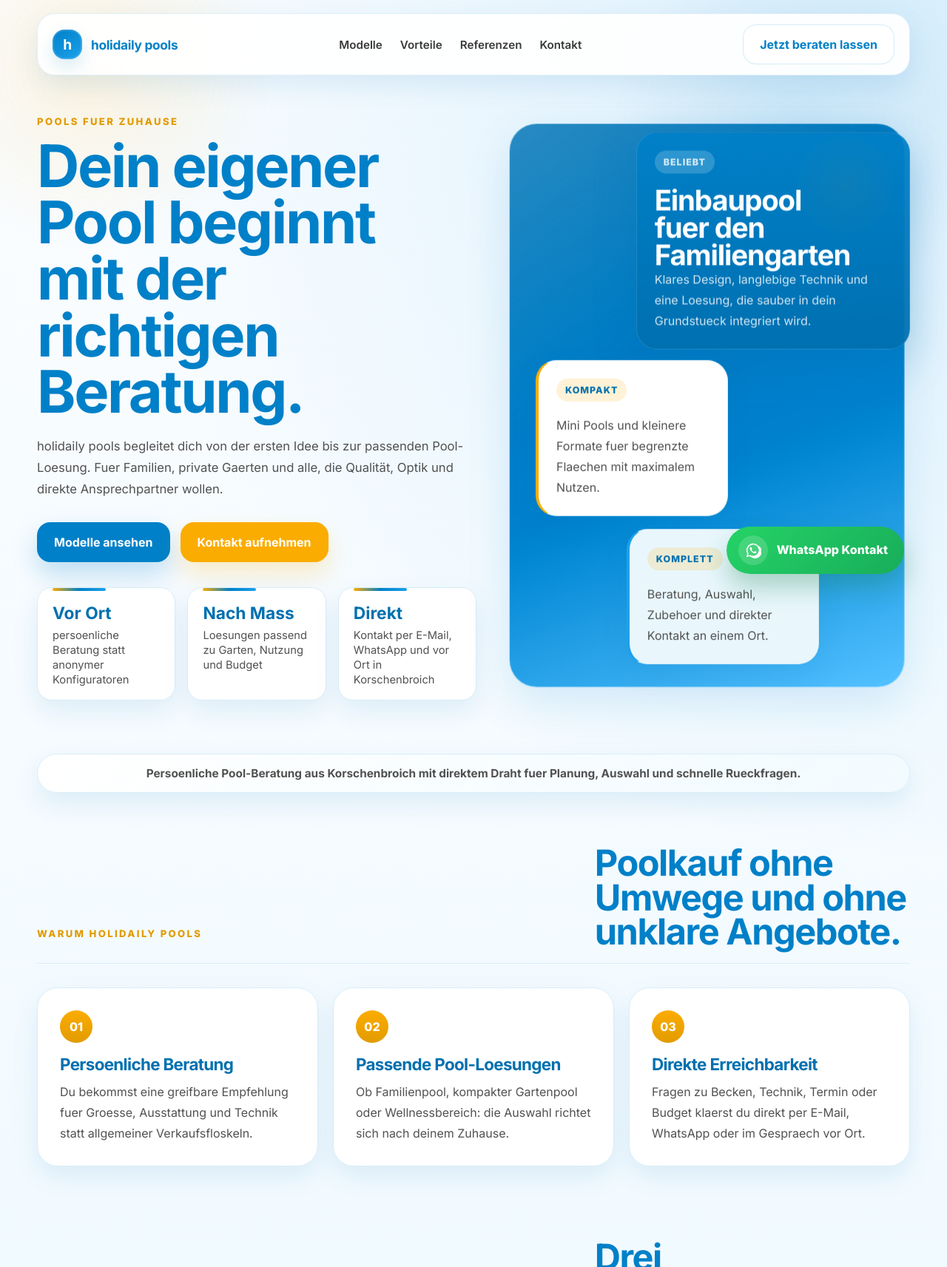
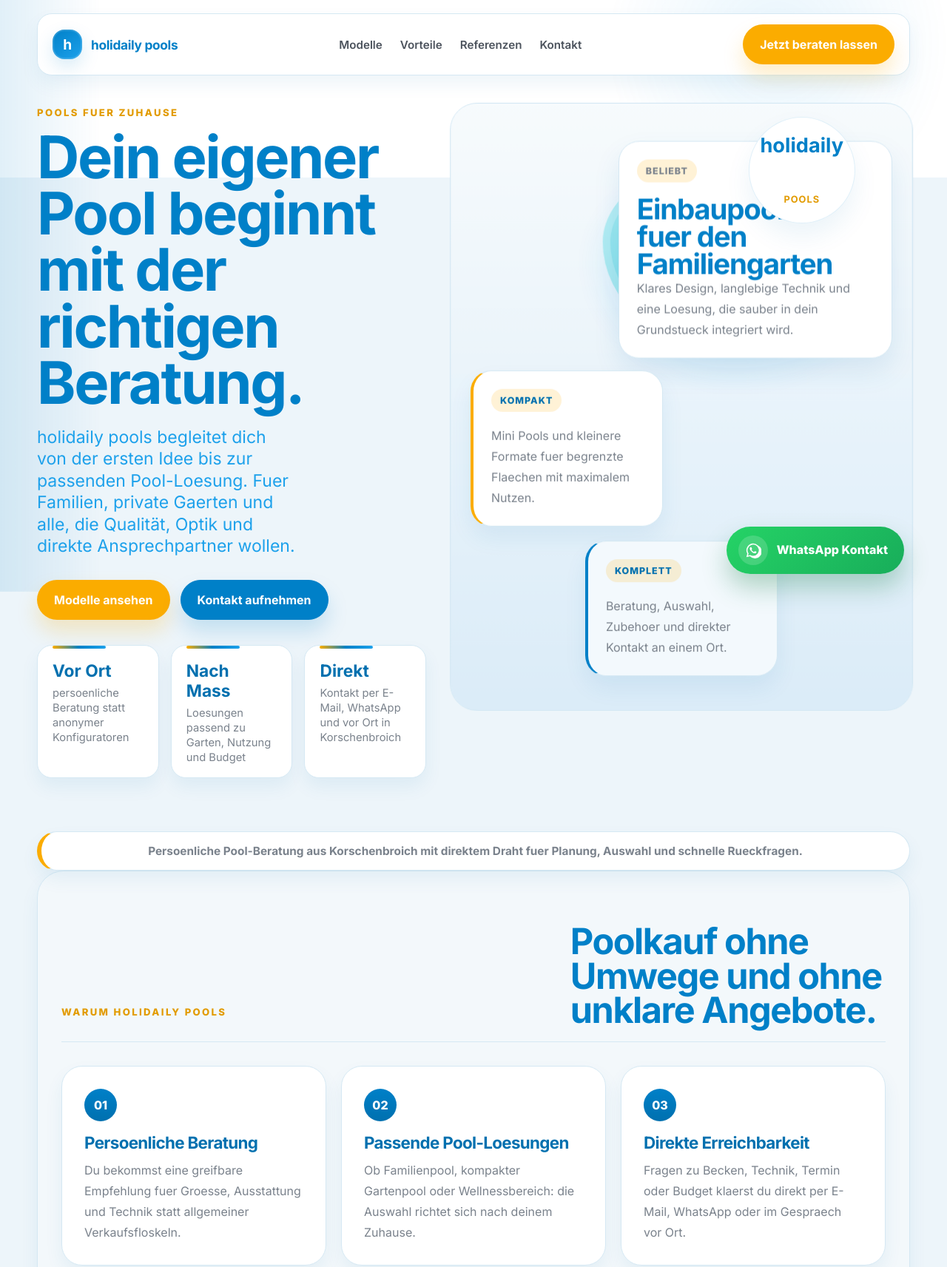
Before and after one commit to rg-ru/holidaily, a plain HTML site: page index.html in a window 1280 px wide. Shown: the top 1713 px of the page at 74% size. Drawn offline with Linux system fonts and the light colour scheme; a web font is replaced by a local one.

Commit message:
Refine landing page to match Waterair visual style

```diff
--- a/index.html
+++ b/index.html
@@ -21,7 +21,7 @@
   <script>
     document.documentElement.classList.add("has-motion");
   </script>
-  <link rel="stylesheet" href="styles.css?v=20260312-1">
+  <link rel="stylesheet" href="styles.css?v=20260312-2">
 </head>
   <body>
   <div class="page-shell">
@@ -36,7 +36,7 @@
         <a href="#referenzen">Referenzen</a>
         <a href="#kontakt">Kontakt</a>
       </nav>
-      <a class="button button-ghost" href="#kontakt">Jetzt beraten lassen</a>
+      <a class="button button-primary" href="#kontakt">Jetzt beraten lassen</a>
     </header>
 
     <main id="top">
@@ -69,6 +69,10 @@
         </div>
 
         <div class="hero-visual motion-reveal motion-right is-visible" aria-hidden="true" style="--delay: 220ms;">
+          <div class="hero-visual-badge">
+            <strong>holidaily</strong>
+            <span>pools</span>
+          </div>
           <div class="hero-card hero-card-large floating-card">
             <span class="card-tag">Beliebt</span>
             <h2>Einbaupool fuer den Familiengarten</h2>
--- a/styles.css
+++ b/styles.css
@@ -1,21 +1,21 @@
 :root {
-  --bg: #f1faff;
-  --bg-strong: #dff1fb;
+  --bg: #edf5fa;
+  --bg-strong: #dbeef8;
   --surface: #ffffff;
-  --surface-soft: #f6fbfe;
+  --surface-soft: #f7fbfd;
   --surface-blue: #0080c8;
   --surface-blue-dark: #0070af;
-  --text: #3a3a3a;
-  --muted: #515151;
-  --line: #d8edf8;
+  --text: #4c535d;
+  --muted: #7a828c;
+  --line: #d5e8f3;
   --blue: #0080c8;
   --blue-dark: #0070af;
   --aqua: #1da1eb;
   --aqua-soft: #e9f7fd;
   --yellow: #fbac00;
   --yellow-dark: #e29b00;
-  --shadow: 0 22px 60px rgba(0, 128, 200, 0.14);
-  --shadow-soft: 0 14px 34px rgba(0, 112, 175, 0.1);
+  --shadow: 0 22px 50px rgba(0, 128, 200, 0.1);
+  --shadow-soft: 0 12px 24px rgba(0, 112, 175, 0.07);
   --ease-out: cubic-bezier(0.22, 1, 0.36, 1);
   --radius-xl: 36px;
   --radius-lg: 28px;
@@ -37,9 +37,7 @@ body {
   min-width: 320px;
   font-family: "Inter", sans-serif;
   color: var(--text);
-  background:
-    radial-gradient(circle at top right, rgba(29, 161, 235, 0.16), transparent 24%),
-    linear-gradient(180deg, #fbfdff 0%, var(--bg) 36%, #ffffff 100%);
+  background: linear-gradient(180deg, #ffffff 0, #ffffff 240px, var(--bg) 240px, var(--bg) 100%);
 }
 
 body::before {
@@ -48,9 +46,8 @@ body::before {
   inset: 0;
   pointer-events: none;
   background:
-    radial-gradient(circle at 10% 12%, rgba(251, 172, 0, 0.12), transparent 18%),
-    radial-gradient(circle at 84% 22%, rgba(0, 128, 200, 0.1), transparent 20%),
-    radial-gradient(circle at 70% 80%, rgba(29, 161, 235, 0.08), transparent 18%);
+    linear-gradient(90deg, rgba(0, 128, 200, 0.12), rgba(0, 128, 200, 0) 140px),
+    radial-gradient(circle at 82% 8%, rgba(29, 161, 235, 0.1), transparent 18%);
   animation: backgroundDrift 18s ease-in-out infinite alternate;
 }
 
@@ -58,6 +55,8 @@ body::before {
   width: min(calc(100% - 32px), var(--container));
   margin: 0 auto;
   padding-bottom: 56px;
+  position: relative;
+  z-index: 1;
 }
 
 .site-header {
@@ -70,11 +69,11 @@ body::before {
   gap: 20px;
   margin: 18px 0 24px;
   padding: 14px 20px;
-  background: rgba(255, 255, 255, 0.92);
-  border: 1px solid rgba(0, 128, 200, 0.12);
-  border-radius: 24px;
+  background: #ffffff;
+  border: 1px solid var(--line);
+  border-radius: 20px;
   box-shadow: var(--shadow-soft);
-  backdrop-filter: blur(16px);
+  backdrop-filter: none;
 }
 
 .has-motion .motion-reveal {
@@ -176,11 +175,11 @@ body::before {
 
 .hero {
   display: grid;
-  grid-template-columns: 1.05fr 0.95fr;
-  gap: 48px;
+  grid-template-columns: 0.92fr 1.08fr;
+  gap: 36px;
   align-items: start;
-  min-height: calc(100vh - 150px);
-  padding-top: 30px;
+  min-height: auto;
+  padding-top: 18px;
 }
 
 .hero-copy {
@@ -241,8 +240,11 @@ h3 {
 
 .hero-text {
   margin-top: 22px;
-  max-width: 58ch;
-  font-size: 1.04rem;
+  max-width: 24ch;
+  color: var(--aqua);
+  font-size: clamp(1.2rem, 1.8vw, 1.7rem);
+  font-weight: 300;
+  line-height: 1.28;
 }
 
 .hero-actions {
@@ -258,7 +260,7 @@ h3 {
   justify-content: center;
   min-height: 54px;
   padding: 0 22px;
-  border-radius: 18px;
+  border-radius: 999px;
   border: 1px solid transparent;
   font-family: "brevia", "Inter", sans-serif;
   font-size: 1rem;
@@ -273,31 +275,31 @@ h3 {
 }
 
 .button-primary {
-  background: var(--blue);
+  background: var(--yellow);
   color: #ffffff;
-  box-shadow: 0 16px 34px rgba(0, 128, 200, 0.24);
+  box-shadow: 0 16px 28px rgba(251, 172, 0, 0.22);
 }
 
 .button-primary:hover {
-  background: var(--blue-dark);
+  background: var(--yellow-dark);
 }
 
 .button-secondary {
-  background: var(--yellow);
+  background: var(--blue);
   color: #ffffff;
-  border-color: var(--yellow);
-  box-shadow: 0 16px 34px rgba(251, 172, 0, 0.22);
+  border-color: var(--blue);
+  box-shadow: 0 16px 28px rgba(0, 128, 200, 0.18);
 }
 
 .button-secondary:hover {
-  background: var(--yellow-dark);
-  border-color: var(--yellow-dark);
+  background: var(--blue-dark);
+  border-color: var(--blue-dark);
 }
 
 .button-ghost {
   background: #ffffff;
   color: var(--blue);
-  border-color: rgba(0, 128, 200, 0.16);
+  border-color: var(--line);
 }
 
 .button-ghost:hover {
@@ -375,6 +377,7 @@ h3 {
   position: relative;
   padding: 20px 20px 18px;
   border-radius: var(--radius-md);
+  background: #ffffff;
   transition: transform 220ms ease, box-shadow 220ms ease, border-color 220ms ease;
 }
 
@@ -404,34 +407,79 @@ h3 {
 .hero-visual {
   position: relative;
   display: grid;
-  gap: 18px;
-  min-height: 620px;
-  padding: 30px 0 30px 32px;
+  gap: 20px;
+  min-height: 600px;
+  padding: 24px 24px 30px 24px;
+  align-content: end;
 }
 
 .hero-visual::before {
   content: "";
   position: absolute;
-  inset: 2% 2% 2% 0;
+  inset: 0;
   border-radius: var(--radius-xl);
   background:
-    linear-gradient(145deg, rgba(255, 255, 255, 0.18), rgba(255, 255, 255, 0) 38%),
-    linear-gradient(160deg, var(--blue-dark), var(--blue) 58%, #5ac1fc 100%);
-  box-shadow: var(--shadow);
+    linear-gradient(180deg, #f7fbfd 0%, #dcecf7 100%);
+  border: 1px solid var(--line);
+  box-shadow: none;
   animation: panelGlow 7s ease-in-out infinite alternate;
 }
 
 .hero-visual::after {
   content: "";
   position: absolute;
-  top: 28px;
-  right: 22px;
-  width: 130px;
-  height: 130px;
+  top: 60px;
+  right: 52px;
+  width: 360px;
+  height: 268px;
+  border-radius: 58% 42% 52% 48% / 46% 58% 42% 54%;
+  background:
+    radial-gradient(circle at 32% 22%, rgba(255, 255, 255, 0.56), rgba(255, 255, 255, 0) 22%),
+    radial-gradient(circle at 66% 72%, rgba(255, 255, 255, 0.28), rgba(255, 255, 255, 0) 18%),
+    linear-gradient(160deg, #a6eef4 0%, #7adce7 44%, #52cfe0 100%);
+  box-shadow:
+    inset 0 0 0 10px rgba(255, 255, 255, 0.24),
+    0 24px 48px rgba(29, 161, 235, 0.12);
+  opacity: 1;
+  animation: sunPulse 6s ease-in-out infinite;
+}
+
+.hero-visual-badge {
+  position: absolute;
+  top: 14px;
+  right: 74px;
+  z-index: 2;
+  display: grid;
+  place-items: center;
+  width: 144px;
+  height: 144px;
   border-radius: 50%;
-  background: radial-gradient(circle, rgba(251, 172, 0, 0.92), rgba(251, 172, 0, 0.18) 70%, transparent 72%);
-  opacity: 0.9;
-  animation: sunPulse 6s ease-in-out infinite;
+  background: #ffffff;
+  border: 1px solid rgba(0, 128, 200, 0.12);
+  box-shadow: 0 18px 34px rgba(0, 112, 175, 0.08);
+  text-align: center;
+}
+
+.hero-visual-badge strong,
+.hero-visual-badge span {
+  display: block;
+}
+
+.hero-visual-badge strong {
+  color: var(--blue);
+  font-family: "brevia", "Inter", sans-serif;
+  font-size: 1.7rem;
+  font-weight: 700;
+  line-height: 1;
+}
+
+.hero-visual-badge span {
+  margin-top: 4px;
+  color: var(--yellow-dark);
+  font-size: 0.8rem;
+  font-weight: 700;
+  letter-spacing: 0.08em;
+  text-transform: uppercase;
 }
 
 .hero-card {
@@ -443,34 +491,37 @@ h3 {
 }
 
 .hero-card-large {
-  align-self: end;
+  align-self: start;
   max-width: 370px;
   margin-left: auto;
-  background: linear-gradient(180deg, rgba(0, 128, 200, 0.94), rgba(0, 112, 175, 0.94));
-  border-color: rgba(255, 255, 255, 0.12);
-  color: #ffffff;
-  box-shadow: 0 22px 56px rgba(0, 112, 175, 0.28);
+  margin-top: 30px;
+  background: #ffffff;
+  border-color: var(--line);
+  color: var(--text);
+  box-shadow: 0 18px 36px rgba(0, 112, 175, 0.1);
   overflow: hidden;
 }
 
 .hero-card-large h2 {
   max-width: 8ch;
   font-size: clamp(1.8rem, 3vw, 2.55rem);
-  color: #ffffff;
+  color: var(--blue);
 }
 
 .hero-card-large p,
 .hero-card-large .card-tag {
-  color: rgba(255, 255, 255, 0.82);
+  color: var(--muted);
 }
 
 .hero-card-large .card-tag,
 .offer-card-highlight .offer-label {
-  background: rgba(255, 255, 255, 0.18);
+  background: rgba(251, 172, 0, 0.16);
 }
 
 .hero-card-small {
   max-width: 260px;
+  background: #ffffff;
+  box-shadow: 0 16px 30px rgba(0, 112, 175, 0.08);
 }
 
 .floating-card {
@@ -492,8 +543,8 @@ h3 {
 
 .hero-card-sage {
   justify-self: center;
-  border-left: 4px solid var(--aqua);
-  background: var(--aqua-soft);
+  border-left: 4px solid var(--blue);
+  background: #f3f9fd;
 }
 
 .card-tag,
@@ -523,8 +574,9 @@ h3 {
 .trust-band {
   padding-left: 24px;
   padding-right: 24px;
-  background: linear-gradient(135deg, rgba(255, 255, 255, 0.92), rgba(241, 250, 255, 0.88));
+  background: #ffffff;
   border: 1px solid var(--line);
+  border-left: 6px solid var(--yellow);
   border-radius: var(--radius-lg);
   box-shadow: var(--shadow-soft);
 }
@@ -547,6 +599,16 @@ h3 {
   border-bottom: 1px solid var(--line);
 }
 
+.split-section,
+.stories-section,
+.cta-section {
+  padding-inline: 32px;
+  background: #f3f8fb;
+  border: 1px solid var(--line);
+  border-radius: var(--radius-xl);
+  box-shadow: var(--shadow-soft);
+}
+
 .feature-grid,
 .offer-grid,
 .story-grid {
@@ -566,6 +628,7 @@ h3 {
 
 .feature-card {
   padding: 30px;
+  background: #ffffff;
   transition: transform 220ms ease, box-shadow 220ms ease, border-color 220ms ease;
 }
 
@@ -576,7 +639,7 @@ h3 {
   height: 44px;
   margin-bottom: 18px;
   border-radius: 50%;
-  background: linear-gradient(180deg, var(--yellow), var(--yellow-dark));
+  background: linear-gradient(180deg, var(--blue), var(--blue-dark));
   color: #ffffff;
   font-weight: 800;
 }
@@ -603,6 +666,7 @@ h3 {
   display: flex;
   flex-direction: column;
   padding: 30px;
+  background: #ffffff;
   transition: transform 240ms ease, box-shadow 240ms ease, border-color 240ms ease;
 }
 
@@ -611,20 +675,21 @@ h3 {
 }
 
 .offer-card-highlight {
-  background: linear-gradient(180deg, var(--blue), var(--blue-dark));
-  border-color: rgba(255, 255, 255, 0.08);
-  color: #ffffff;
-  box-shadow: 0 24px 56px rgba(0, 128, 200, 0.28);
+  background: #eef7fc;
+  border-color: var(--line);
+  border-top: 6px solid var(--blue);
+  color: var(--text);
+  box-shadow: var(--shadow-soft);
 }
 
 .offer-card-highlight h3 {
-  color: #ffffff;
+  color: var(--blue);
 }
 
 .offer-card-highlight p,
 .offer-card-highlight li,
 .offer-card-highlight .offer-label {
-  color: rgba(255, 255, 255, 0.84);
+  color: var(--muted);
 }
 
 .offer-card ul {
@@ -652,9 +717,10 @@ h3 {
 .spotlight-panel {
   position: relative;
   overflow: hidden;
-  background: linear-gradient(145deg, var(--blue-dark), var(--blue) 58%, #5ac1fc 100%);
-  color: #ffffff;
-  box-shadow: var(--shadow);
+  background: linear-gradient(180deg, #ffffff, #eef7fc);
+  color: var(--text);
+  border: 1px solid var(--line);
+  box-shadow: var(--shadow-soft);
 }
 
 .spotlight-panel::after {
@@ -665,17 +731,20 @@ h3 {
   width: 220px;
   height: 220px;
   border-radius: 50%;
-  background: rgba(251, 172, 0, 0.18);
+  background: rgba(0, 128, 200, 0.08);
   animation: floatOrb 10s ease-in-out infinite;
 }
 
-.spotlight-panel .eyebrow,
+.spotlight-panel .eyebrow {
+  color: var(--yellow-dark);
+}
+
 .spotlight-list span {
-  color: rgba(255, 255, 255, 0.78);
+  color: var(--muted);
 }
 
 .spotlight-panel h2 {
-  color: #ffffff;
+  color: var(--blue);
 }
 
 .spotlight-list {
@@ -687,7 +756,7 @@ h3 {
 
 .spotlight-list article {
   padding: 18px 0;
-  border-top: 1px solid rgba(255, 255, 255, 0.18);
+  border-top: 1px solid var(--line);
 }
 
 .spotlight-list article:first-child {
@@ -698,6 +767,7 @@ h3 {
   display: block;
   margin-bottom: 6px;
   font-size: 1.1rem;
+  color: var(--blue);
 }
 
 .stories-section {
@@ -710,6 +780,7 @@ h3 {
 
 .story-card {
   padding: 30px;
+  background: #ffffff;
   transition: transform 220ms ease, box-shadow 220ms ease, border-color 220ms ease;
 }
 
@@ -723,7 +794,7 @@ h3 {
 }
 
 .cta-panel {
-  background: linear-gradient(135deg, #ffffff, var(--surface-soft));
+  background: linear-gradient(180deg, #ffffff, #f8fbfd);
   border: 1px solid var(--line);
   box-shadow: var(--shadow-soft);
 }
@@ -995,13 +1066,37 @@ h3 {
     padding-top: 12px;
   }
 
+  .hero-text {
+    max-width: 32ch;
+    font-size: 1.2rem;
+  }
+
   .hero-visual {
     min-height: 460px;
-    padding-left: 0;
+    padding: 22px;
   }
 
   .hero-visual::before {
     inset: 0;
+  }
+
+  .hero-visual::after {
+    top: 84px;
+    right: 28px;
+    width: 280px;
+    height: 208px;
+  }
+
+  .hero-visual-badge {
+    right: 40px;
+    width: 116px;
+    height: 116px;
+  }
+
+  .split-section,
+  .stories-section,
+  .cta-section {
+    padding-inline: 24px;
   }
 
   .hero-stats {
@@ -1033,6 +1128,12 @@ h3 {
   .site-header {
     margin-top: 10px;
     padding: 16px;
+  }
+
+  .split-section,
+  .stories-section,
+  .cta-section {
+    padding-inline: 18px;
   }
 
   .button,
@@ -1089,14 +1190,29 @@ h3 {
   .hero-visual {
     min-height: auto;
     gap: 14px;
-    padding-top: 18px;
+    padding: 18px;
   }
 
   .hero-visual::after {
-    top: 18px;
+    top: 92px;
     right: 18px;
-    width: 96px;
-    height: 96px;
+    width: 180px;
+    height: 132px;
+  }
+
+  .hero-visual-badge {
+    top: 14px;
+    right: 18px;
+    width: 88px;
+    height: 88px;
+  }
+
+  .hero-visual-badge strong {
+    font-size: 1.08rem;
+  }
+
+  .hero-visual-badge span {
+    font-size: 0.62rem;
   }
 
   .hero-card-large {
@@ -1116,6 +1232,12 @@ h3 {
 
   .hero-card-large p {
     max-width: 30ch;
+  }
+
+  .hero-text {
+    max-width: 100%;
+    font-size: 1.02rem;
+    line-height: 1.6;
   }
 
   .hero-card-small {
```
